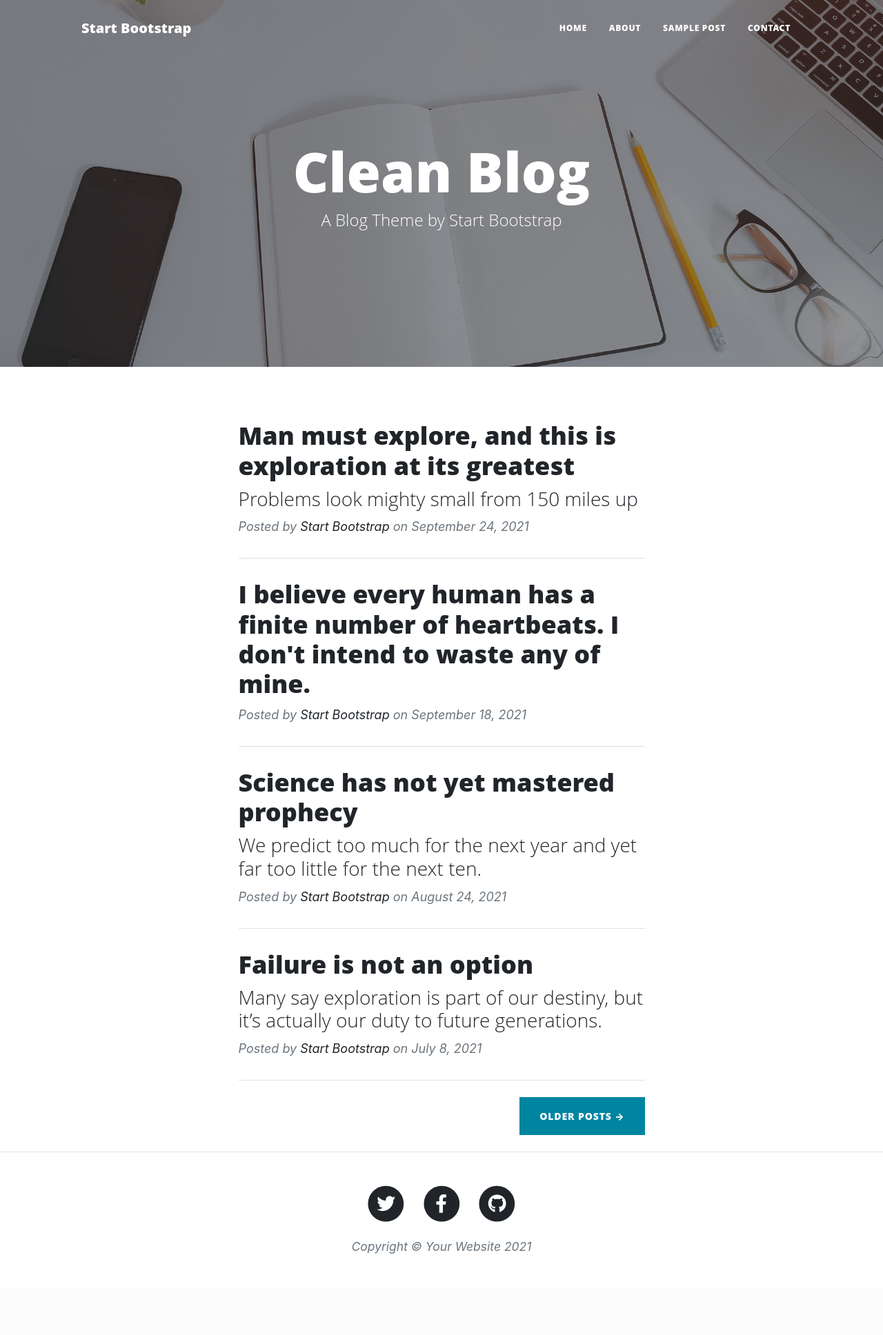
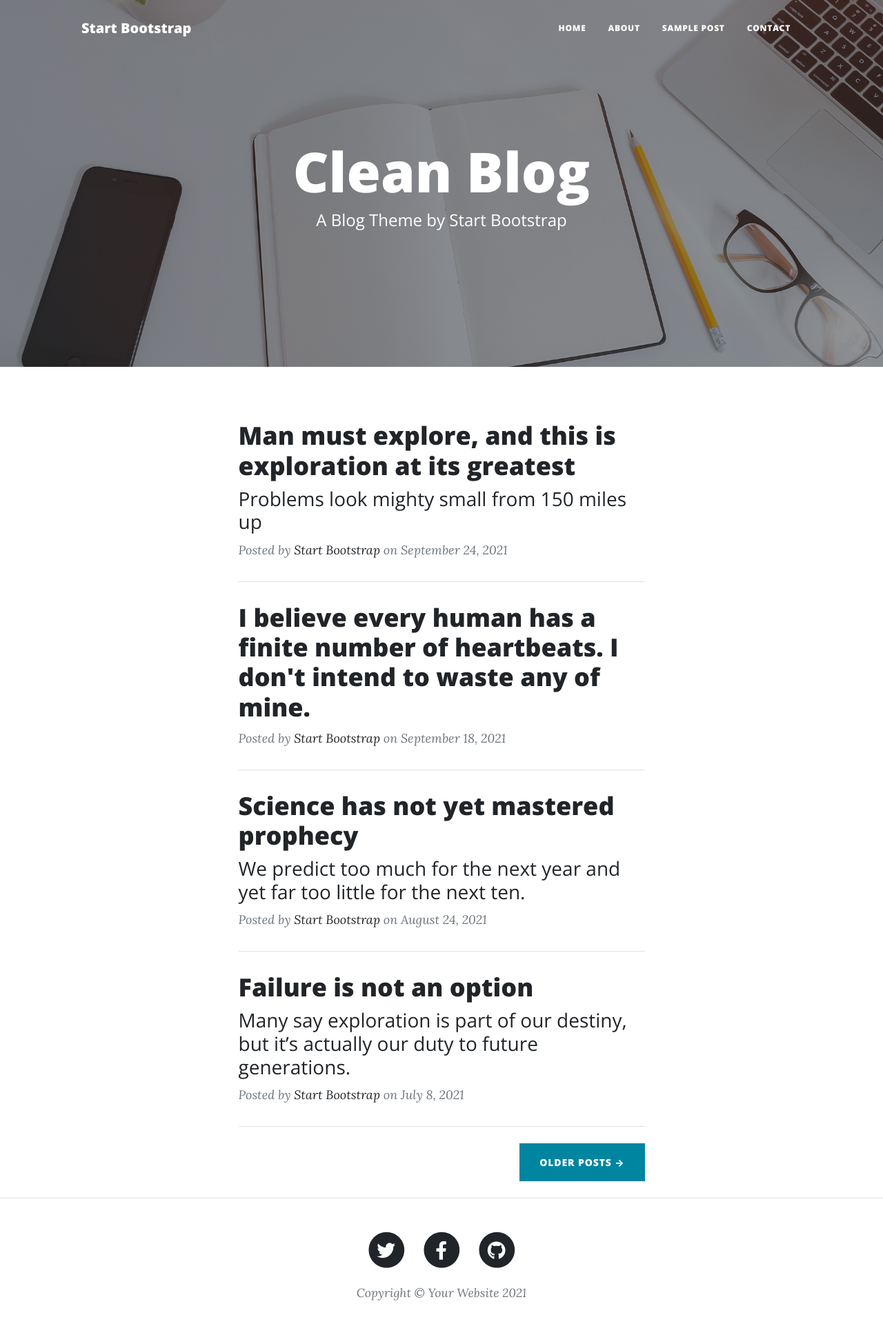
Before and after one commit to mattbarreto/proyecto_blog, a Django app: page / in a window 1280 px wide. Shown: the whole page at 69% size. Before the commit the page ends 1818 px from the top, so only its background shows below. Run offline with Django 4.2, Linux system fonts and the light colour scheme; some libraries are stand-ins or nearby versions.

Commit message:
Template corregido.

```diff
--- a/templates/padre.html
+++ b/templates/padre.html
@@ -9,14 +9,14 @@
         <meta name="description" content="" />
         <meta name="author" content="" />
         <title>Nuestro nuevo Blog</title>
-        <link rel="icon" type="image/x-icon" href="assets/favicon.ico" />
+        <link rel="icon" type="image/x-icon" href="{% static 'app_blog/assets/favicon.ico' %}" />
         <!-- Font Awesome icons (free version)-->
         <script src="https://use.fontawesome.com/releases/v5.15.4/js/all.js" crossorigin="anonymous"></script>
         <!-- Google fonts-->
-        <link href="{% static 'https://fonts.googleapis.com/css?family=Lora:400,700,400italic,700italic' %}" rel="stylesheet" type="text/css" />
-        <link href="{% static 'https://fonts.googleapis.com/css?family=Open+Sans:300italic,400italic,600italic,700italic,800italic,400,300,600,700,800' %}" rel="stylesheet" type="text/css" />
+        <link href="https://fonts.googleapis.com/css?family=Lora:400,700,400italic,700italic" rel="stylesheet" type="text/css" />
+        <link href="https://fonts.googleapis.com/css?family=Open+Sans:300italic,400italic,600italic,700italic,800italic,400,300,600,700,800" rel="stylesheet" type="text/css" />
         <!-- Core theme CSS (includes Bootstrap)-->
-        <link href="{% static 'css/styles.css' %}" rel="stylesheet" />
+        <link href="{% static 'app_blog/css/styles.css' %}" rel="stylesheet" />
     </head>
     <body>
         <!-- Navigation-->
@@ -38,7 +38,7 @@
             </div>
         </nav>
         <!-- Page Header-->
-        <header class="masthead" style="background-image: url('{% static 'assets/img/home-bg.jpg' %}')">
+        <header class="masthead" style="background-image: url('{% static 'app_blog/assets/img/home-bg.jpg' %}')">
             <div class="container position-relative px-4 px-lg-5">
                 <div class="row gx-4 gx-lg-5 justify-content-center">
                     <div class="col-md-10 col-lg-8 col-xl-7">
@@ -149,8 +149,8 @@
             </div>
         </footer>
         <!-- Bootstrap core JS-->
-        <script src="{% static 'https://cdn.jsdelivr.net/npm/bootstrap@5.1.3/dist/js/bootstrap.bundle.min.js' %}"></script>
+        <script src=https://cdn.jsdelivr.net/npm/bootstrap@5.1.3/dist/js/bootstrap.bundle.min.js"></script>
         <!-- Core theme JS-->
-        <script src="{% static 'js/scripts.js' %}"></script>
+        <script src="{% static 'app_blog/js/scripts.js' %}"></script>
     </body>
 </html>
```
